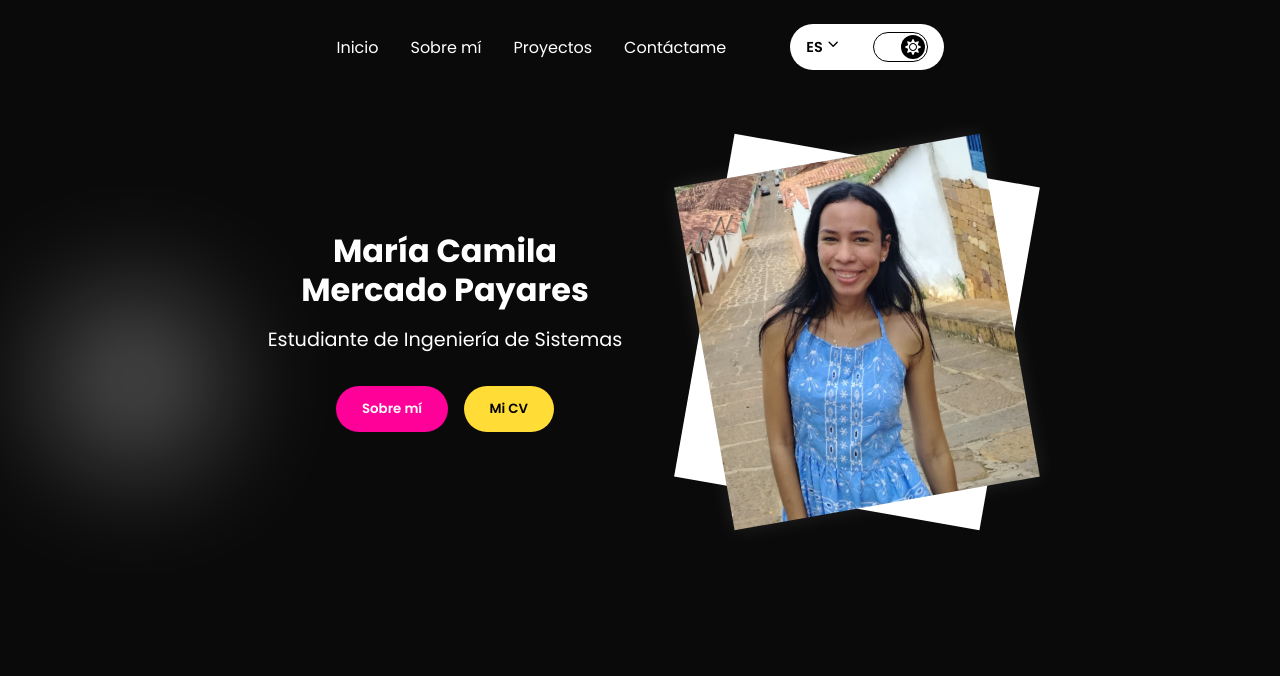
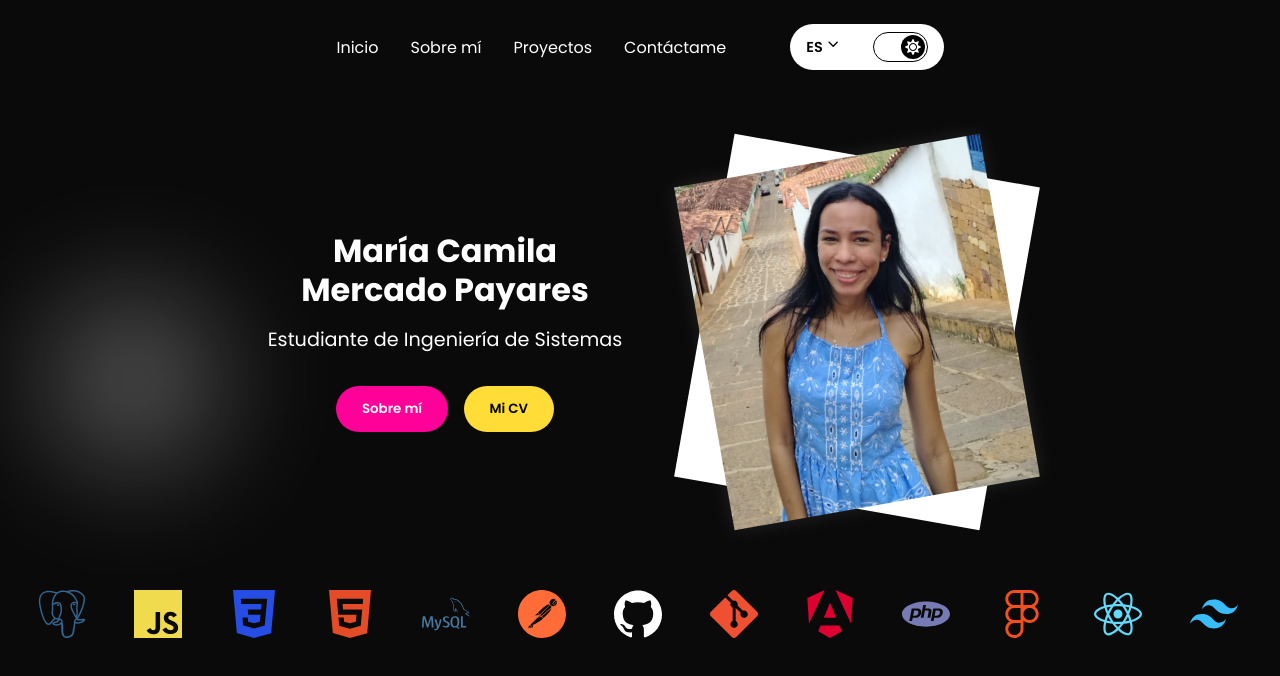
Before and after one commit to mcamilamp/my-portfolio, a React (Vite) app: page / in a window 1280 px wide. Shown: the top 676 px of the page. Built offline with nearby package versions, Linux system fonts and the light colour scheme.

Commit message:
Fixing the little scroll in the techSlider

```diff
--- a/package.json
+++ b/package.json
@@ -12,6 +12,7 @@
   "dependencies": {
     "react": "^19.1.0",
     "react-dom": "^19.1.0",
+    "react-fast-marquee": "^1.6.5",
     "react-icons": "^5.5.0"
   },
   "devDependencies": {
--- a/src/App.jsx
+++ b/src/App.jsx
@@ -1,11 +1,13 @@
 import Home from "./pages/Home";
 import NavBar from "./components/NavBar";
+import TechSlider from "./components/TechSlider";
 
 function App() {
   return (
     <>
       <NavBar />
       <Home />
+      <TechSlider />
     </>
   );
 }
--- /dev/null
+++ b/src/assets/styles/TechSlider.css
@@ -0,0 +1,63 @@
+.tech-slider {
+  width: 100%;
+  background-color: transparent;
+  padding: 1rem 0;
+}
+
+.tech-slider-wrapper {
+  width: 100vw;
+  overflow: hidden;
+}
+
+.tech-item {
+  font-size: 3rem;
+  margin: 0 1.5rem;
+  transition: transform 0.3s ease;
+}
+
+.tech-item:hover {
+  transform: scale(1.2);
+}
+
+.tech-item.react {
+  color: #61dafb;
+}
+.tech-item.tailwind {
+  color: #38bdf8;
+}
+.tech-item.springboot {
+  color: #6db33f;
+}
+.tech-item.postgresql {
+  color: #336791;
+}
+.tech-item.js {
+  color: #f0db4f;
+}
+.tech-item.css {
+  color: #264de4;
+}
+.tech-item.html {
+  color: #e34c26;
+}
+.tech-item.mysql {
+  color: #4479a1;
+}
+.tech-item.postman {
+  color: #ff6c37;
+}
+.tech-item.github {
+  color: #ffffff;
+}
+.tech-item.git {
+  color: #f05032;
+}
+.tech-item.angular {
+  color: #dd0031;
+}
+.tech-item.php {
+  color: #777bb3;
+}
+.tech-item.figma {
+  color: #f24e1e;
+}
--- /dev/null
+++ b/src/components/TechSlider.jsx
@@ -0,0 +1,74 @@
+import React from "react";
+import Marquee from "react-fast-marquee";
+import "../assets/styles/TechSlider.css"; // Ensure you have the correct path to your CSS file
+import {
+  SiReact,
+  SiTailwindcss,
+  SiSpringboot,
+  SiPostgresql,
+  SiJavascript,
+  SiCss3,
+  SiHtml5,
+  SiMysql,
+  SiPostman,
+  SiGithub,
+  SiGit,
+  SiAngular,
+  SiPhp,
+  SiFigma,
+} from "react-icons/si";
+
+const TechSlider = () => {
+  return (
+    <div className="tech-slider-wrapper">
+      <div className="tech-slider">
+        <Marquee speed={50} gradient={false}>
+          <div className="tech-item react">
+            <SiReact />
+          </div>
+          <div className="tech-item tailwind">
+            <SiTailwindcss />
+          </div>
+          <div className="tech-item springboot">
+            <SiSpringboot />
+          </div>
+          <div className="tech-item postgresql">
+            <SiPostgresql />
+          </div>
+          <div className="tech-item js">
+            <SiJavascript />
+          </div>
+          <div className="tech-item css">
+            <SiCss3 />
+          </div>
+          <div className="tech-item html">
+            <SiHtml5 />
+          </div>
+          <div className="tech-item mysql">
+            <SiMysql />
+          </div>
+          <div className="tech-item postman">
+            <SiPostman />
+          </div>
+          <div className="tech-item github">
+            <SiGithub />
+          </div>
+          <div className="tech-item git">
+            <SiGit />
+          </div>
+          <div className="tech-item angular">
+            <SiAngular />
+          </div>
+          <div className="tech-item php">
+            <SiPhp />
+          </div>
+          <div className="tech-item figma">
+            <SiFigma />
+          </div>
+        </Marquee>
+      </div>
+    </div>
+  );
+};
+
+export default TechSlider;
--- a/src/index.css
+++ b/src/index.css
@@ -10,4 +10,5 @@
 body {
   background-color: #0a0a0a;
   color: #ffffff;
+  overflow-x: hidden;
 }
```
Also changed, not shown: 1 other file (tests, documents, lock files or other folders).
